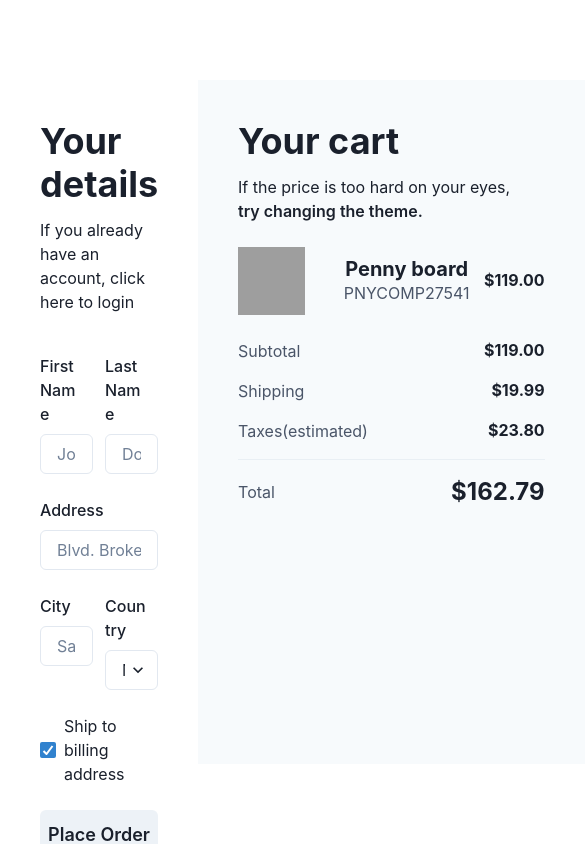
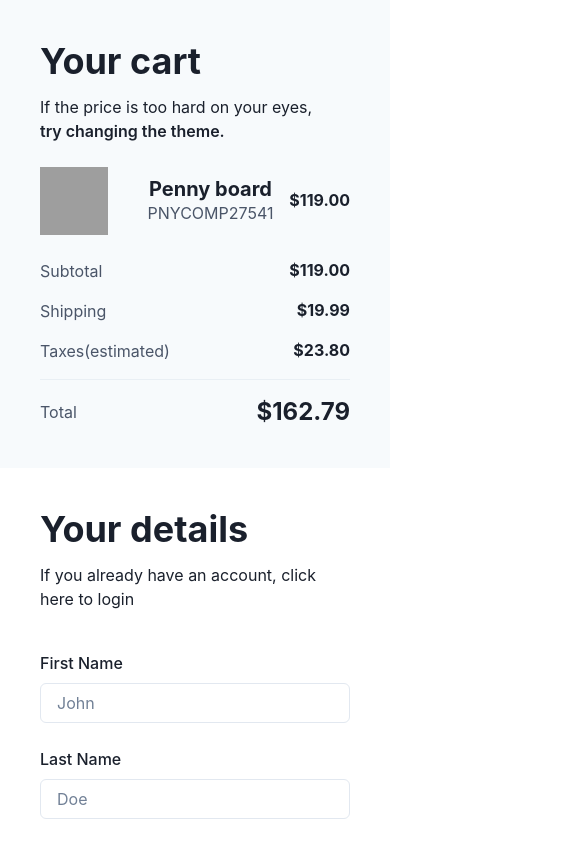
Before and after one commit to Toboolf/testing-chakra-ui, a React (Create React App) app: page / in a window 390 px wide. Shown: the top 844 px of the page, 585 px wide, since content can reach past the window. Built offline with nearby package versions, Linux system fonts and the light colour scheme; grey boxes are pictures that could not be loaded.

Commit message:
[master] makes page responsive

```diff
--- a/src/App.tsx
+++ b/src/App.tsx
@@ -1,20 +1,19 @@
-import * as React from "react"
-import {
-  ChakraProvider,
-  theme,
-  Container,
-  Flex,
-} from "@chakra-ui/react"
-import Details from "./sections/details"
-import Cart from "./sections/cart"
+import * as React from "react";
+import { ChakraProvider, theme, Container, Flex } from "@chakra-ui/react";
+import Details from "./sections/details";
+import Cart from "./sections/cart";
 
 export const App = () => (
   <ChakraProvider theme={theme}>
     <Container maxW="container.xl" p={0}>
-      <Flex h="100vh" py={20}>
+      <Flex
+        h={{ base: "auto", md: "100vh" }}
+        py={[0, 10, 20]}
+        direction={{ base: "column-reverse", md: "row" }}
+      >
         <Details />
         <Cart />
       </Flex>
     </Container>
   </ChakraProvider>
-)
+);
--- a/src/sections/details.tsx
+++ b/src/sections/details.tsx
@@ -1,38 +1,52 @@
-import { Button, Checkbox, FormControl, FormLabel, GridItem, Heading, Input, Select, SimpleGrid, Text, VStack } from "@chakra-ui/react"
+import {
+  Button,
+  Checkbox,
+  FormControl,
+  FormLabel,
+  GridItem,
+  Heading,
+  Input,
+  Select,
+  SimpleGrid,
+  Text,
+  useBreakpointValue,
+  VStack,
+} from "@chakra-ui/react";
 
 const Details = () => {
+  const colSpan = useBreakpointValue({ base: 2, md: 1 });
   return (
     <VStack w="full" h="full" p={10} spacing={10} alignItems="flex-start">
       <VStack spacing={3} alignItems="flex-start">
         <Heading size="2xl">Your details</Heading>
         <Text>If you already have an account, click here to login</Text>
       </VStack>
-      <SimpleGrid columns={2} columnGap={3} rowGap={6}>
-        <GridItem colSpan={1}>
+      <SimpleGrid columns={2} columnGap={3} rowGap={6} w="full">
+        <GridItem colSpan={colSpan}>
           <FormControl>
             <FormLabel>First Name</FormLabel>
-            <Input placeholder="John"/>
+            <Input placeholder="John" />
           </FormControl>
         </GridItem>
-        <GridItem colSpan={1}>
+        <GridItem colSpan={colSpan}>
           <FormControl>
             <FormLabel>Last Name</FormLabel>
-            <Input placeholder="Doe"/>
+            <Input placeholder="Doe" />
           </FormControl>
         </GridItem>
         <GridItem colSpan={2}>
           <FormControl>
             <FormLabel>Address</FormLabel>
-            <Input placeholder="Blvd. Broken Dreams 21"/>
+            <Input placeholder="Blvd. Broken Dreams 21" />
           </FormControl>
         </GridItem>
-        <GridItem colSpan={1}>
+        <GridItem colSpan={colSpan}>
           <FormControl>
             <FormLabel>City</FormLabel>
-            <Input placeholder="San Francisco"/>
+            <Input placeholder="San Francisco" />
           </FormControl>
         </GridItem>
-        <GridItem colSpan={1}>
+        <GridItem colSpan={colSpan}>
           <FormControl>
             <FormLabel>Country</FormLabel>
             <Select>
@@ -46,11 +60,13 @@ const Details = () => {
           <Checkbox defaultChecked>Ship to billing address</Checkbox>
         </GridItem>
         <GridItem colSpan={2}>
-          <Button size="lg" w="full">Place Order</Button>
+          <Button size="lg" w="full">
+            Place Order
+          </Button>
         </GridItem>
       </SimpleGrid>
     </VStack>
-  )
-}
+  );
+};
 
-export default Details
+export default Details;
```
